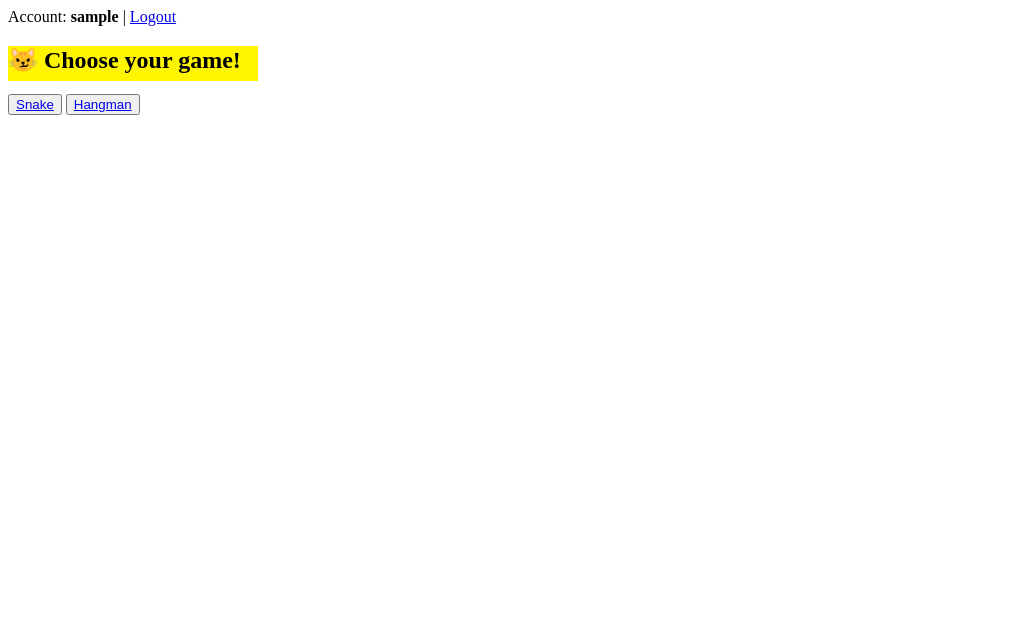
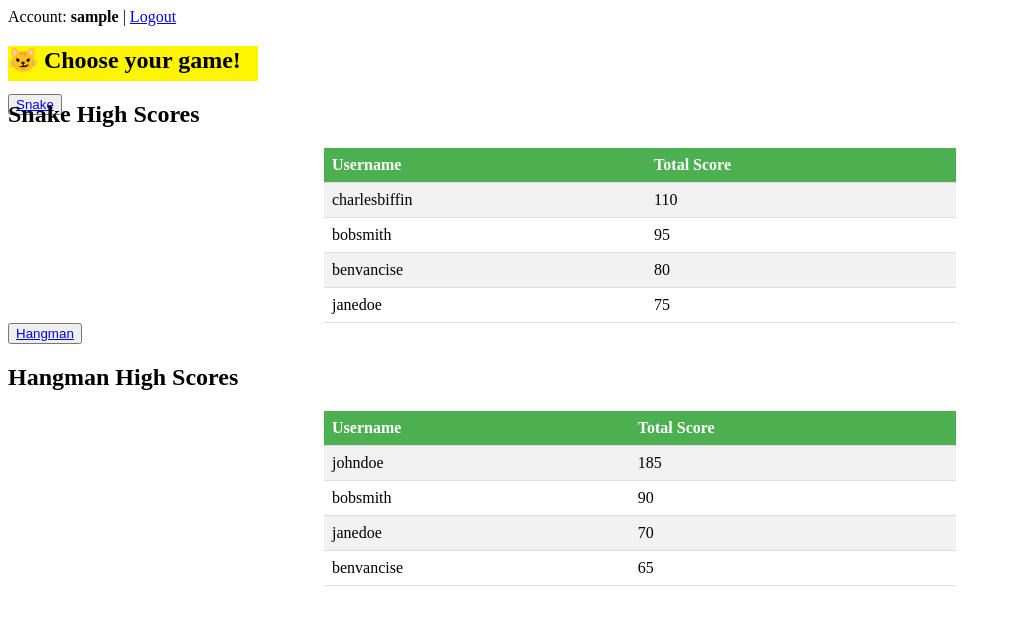
Before and after one commit to BenjaminVC/TippyToeTigers, a PHP site: page /games.php in a window 1280 px wide. Shown: the top 625 px of the page, without its empty margins (0-1011 px from the left). Run offline with PHP 8.4, Linux system fonts and the light colour scheme; the visitor is signed in with stand-in values (Sample User, id 1); data comes from the database, SQL or seed files in the repository.

Commit message:
added high scores to games.php and some styling that doesnt work to games.css

```diff
--- a/assets/games.css
+++ b/assets/games.css
@@ -15,3 +15,21 @@
     animation-duration: 4s;
     animation-iteration-count: infinite;
   }
+
+  table {
+    border-collapse: collapse;
+    width: 50%;
+    margin: 0 auto;
+}
+th, td {
+    padding: 8px;
+    text-align: left;
+    border-bottom: 1px solid #ddd;
+}
+th {
+    background-color: #4CAF50;
+    color: white;
+}
+tr:nth-child(even) {
+    background-color: #f2f2f2;
+}
--- a/games.php
+++ b/games.php
@@ -1,5 +1,24 @@
 <?php
+// Start session
 session_start();
+
+// Connect to database
+try {
+    $db = new PDO('sqlite:gameDB.db');
+} catch(PDOException $e) {
+    die('Connection failed: ' . $e->getMessage());
+}
+
+// Query high scores for Snake game
+$stmt_snake = $db->prepare('SELECT username, SUM(score) AS total_score FROM rounds WHERE game_id = 2 GROUP BY username ORDER BY total_score DESC');
+$stmt_snake->execute();
+$snake_scores = $stmt_snake->fetchAll(PDO::FETCH_ASSOC);
+
+// Query high scores for Hangman game
+$stmt_hangman = $db->prepare('SELECT username, SUM(score) AS total_score FROM rounds WHERE game_id = 1 GROUP BY username ORDER BY total_score DESC');
+$stmt_hangman->execute();
+$hangman_scores = $stmt_hangman->fetchAll(PDO::FETCH_ASSOC);
+
 ?>
 <html>
     <head>
@@ -14,7 +33,37 @@ session_start();
             <h2>😼 Choose your game!</h2>
 
     	    <button><a href="snake.php">Snake</a></button>
-    	    <button><a href="hangman.php">Hangman</a></button>
+
         </div>
+
+
+        <h2>Snake High Scores</h2>
+    <table>
+        <tr>
+            <th>Username</th>
+            <th>Total Score</th>
+        </tr>
+        <?php foreach ($snake_scores as $score): ?>
+        <tr>
+            <td><?php echo $score['username']; ?></td>
+            <td><?php echo $score['total_score']; ?></td>
+        </tr>
+        <?php endforeach; ?>
+    </table>
+
+    <button><a href="hangman.php">Hangman</a></button>
+    <h2>Hangman High Scores</h2>
+    <table>
+        <tr>
+            <th>Username</th>
+            <th>Total Score</th>
+        </tr>
+        <?php foreach ($hangman_scores as $score): ?>
+        <tr>
+            <td><?php echo $score['username']; ?></td>
+            <td><?php echo $score['total_score']; ?></td>
+        </tr>
+        <?php endforeach; ?>
+    </table>
     </body>
 </html>
```
